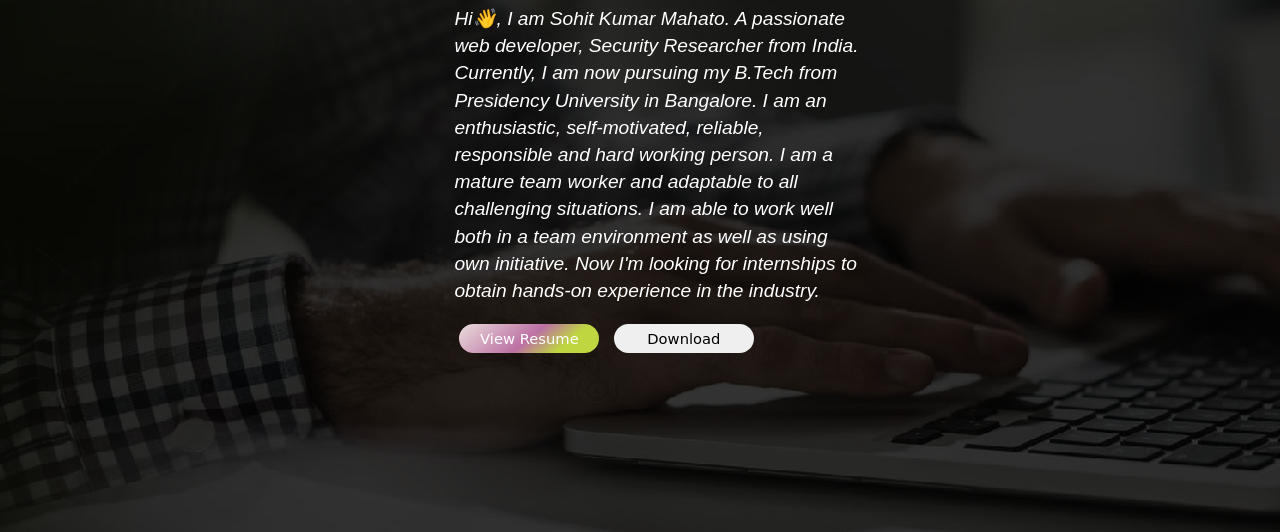
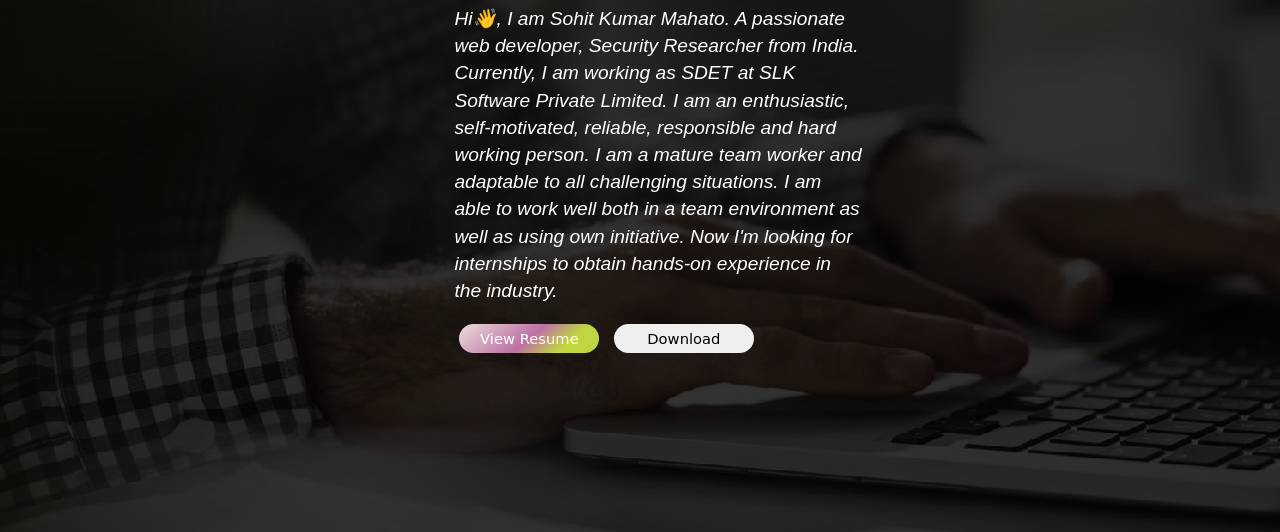
Before and after one commit to SOHIT-KUMAR-MAHATO/portfolio, a plain HTML site: page index.html in a window 1280 px wide. Shown: the part 268-800 px from the top of the page. Drawn offline with nearby package versions, Linux system fonts and the light colour scheme; a web font is replaced by a local one.

Commit message:
Update index.html

```diff
--- a/index.html
+++ b/index.html
@@ -36,7 +36,7 @@
             <div class="txt">
                 <div class="in-txt">
                 <h1 > ~ Welcome To My <span class="wht1">Profile</span></h1>
-                <p> Hi👋, I am Sohit Kumar Mahato. A passionate web developer, Security Researcher from India. Currently, I am now pursuing my B.Tech from Presidency University in Bangalore. I am an enthusiastic, self-motivated, reliable, responsible and hard working person.
+                <p> Hi👋, I am Sohit Kumar Mahato. A passionate web developer, Security Researcher from India. Currently, I am working as SDET at SLK Software Private Limited. I am an enthusiastic, self-motivated, reliable, responsible and hard working person.
                     I am a mature team worker and adaptable to all challenging situations. I am able to
                     work well both in a team environment as well as using own initiative. Now I'm looking for internships to obtain hands-on experience in the industry.
                 </p>
```
